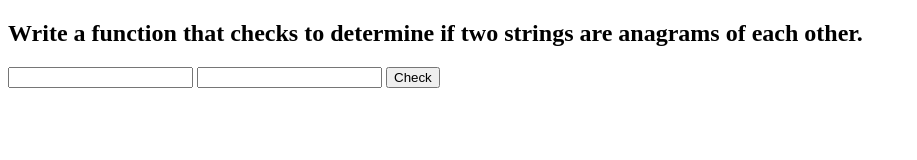
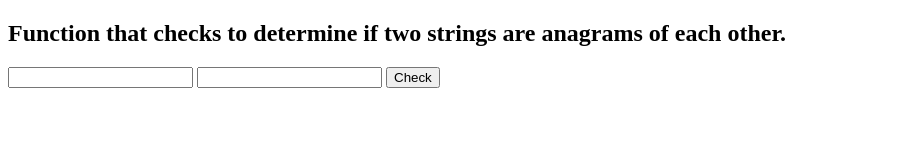
Before and after one commit to zanehmw/anagram-checker, a plain HTML site: page index.html in a window 1280 px wide. Shown: the whole page, without its empty margins (0-917 px from the left). Drawn offline with nearby package versions, Linux system fonts and the light colour scheme.

Commit message:
edited h2

```diff
--- a/index.html
+++ b/index.html
@@ -8,12 +8,12 @@
 </head>
 <body>
   <div class="container">
-    <h2>Write a function that checks to determine if two strings are anagrams of each other.</h2>
+    <h2>Function that checks to determine if two strings are anagrams of each other.</h2>
     <input id="word1"></input>
     <input id="word2"></input>
     <button id="check">Check</button>
     <div id="answerOne"></div>
-  </div><!-- /.container -->
+  </div>
 
 </body>
 </html>
```
